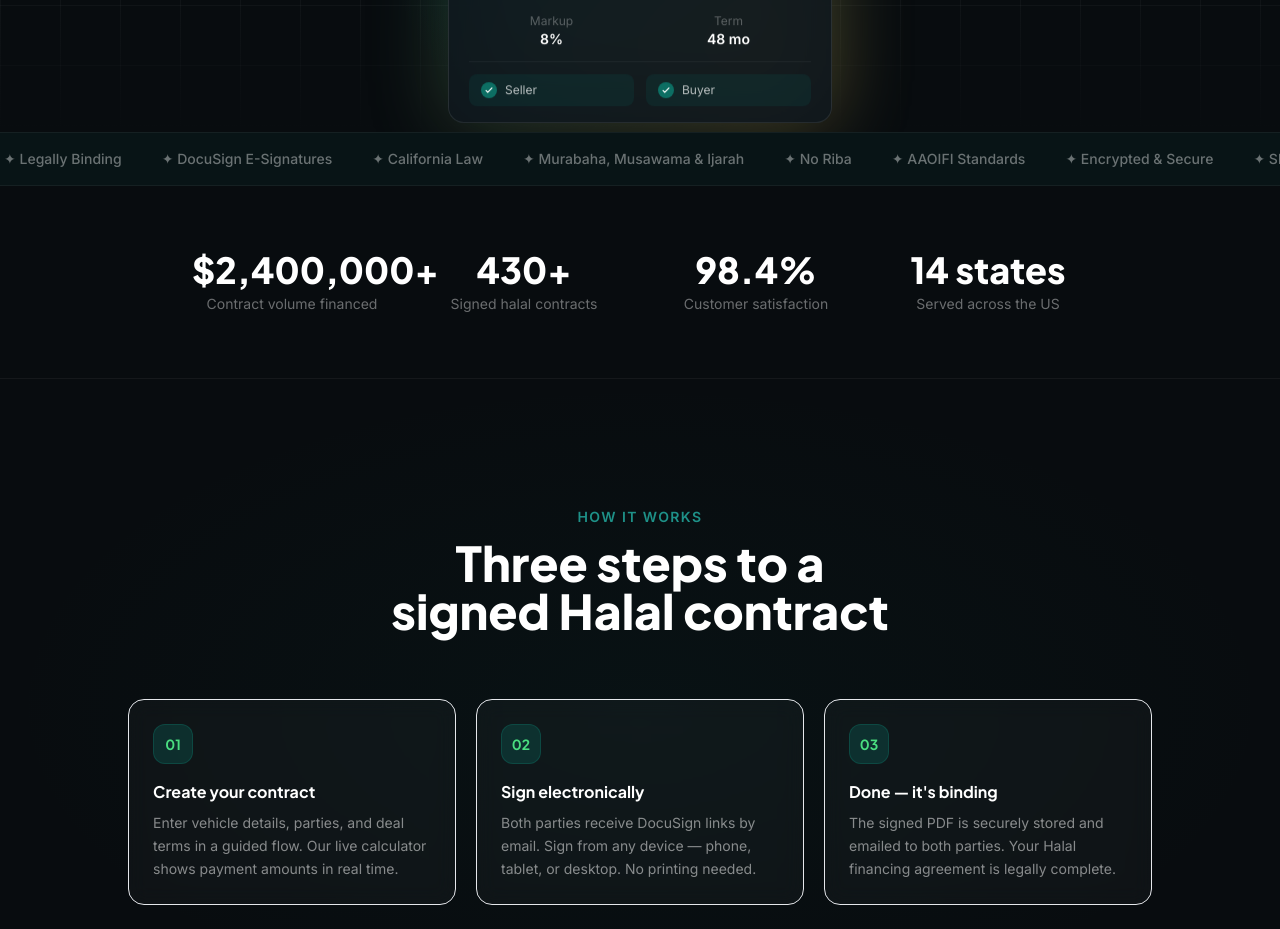
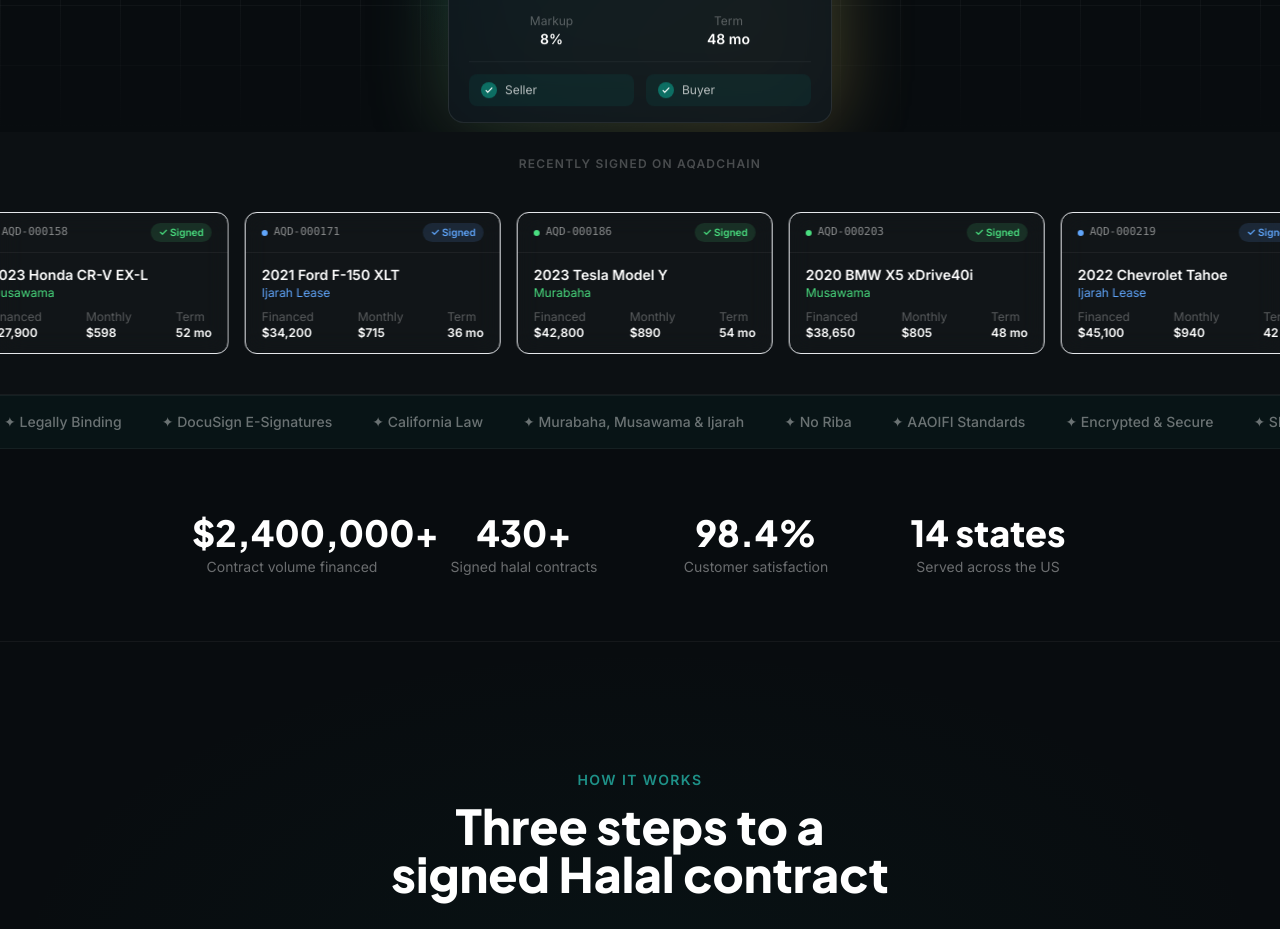
Before and after one commit to Eldor575636/aqadchain, a React (Create React App) app in the folder frontend/: page / in a window 1280 px wide. Shown: the part 780-1709 px from the top of the page. Built offline with nearby package versions, Linux system fonts and the light colour scheme.

Commit message:
feat: add scrolling row of example signed deal cards below hero

```diff
--- a/frontend/src/pages/Home.js
+++ b/frontend/src/pages/Home.js
@@ -170,6 +170,71 @@ function FloatingContractCard() {
         </div>
       </motion.div>
     </motion.div>
+  );
+}
+
+/* ─── Mini deal card ─────────────────────────────────────────────── */
+function MiniDealCard({ id, vehicle, type, amount, monthly, term, color }) {
+  return (
+    <div className="flex-shrink-0 w-64 rounded-xl border border-white/8 overflow-hidden"
+      style={{ background: 'rgba(255,255,255,0.025)', backdropFilter: 'blur(12px)' }}>
+      <div className="px-4 py-2.5 border-b border-white/5 flex items-center justify-between">
+        <div className="flex items-center gap-1.5">
+          <div className="w-1.5 h-1.5 rounded-full" style={{ background: color }} />
+          <span className="text-white/50 text-[11px] font-mono">{id}</span>
+        </div>
+        <span className="text-[10px] px-2 py-0.5 rounded-full font-semibold"
+          style={{ background: color + '22', color }}>
+          ✓ Signed
+        </span>
+      </div>
+      <div className="px-4 py-3">
+        <p className="text-white text-sm font-semibold truncate">{vehicle}</p>
+        <p className="text-xs mb-2" style={{ color }}>{type}</p>
+        <div className="flex justify-between text-xs">
+          <div>
+            <p className="text-white/30">Financed</p>
+            <p className="text-white font-semibold">{amount}</p>
+          </div>
+          <div>
+            <p className="text-white/30">Monthly</p>
+            <p className="text-white font-semibold">{monthly}</p>
+          </div>
+          <div>
+            <p className="text-white/30">Term</p>
+            <p className="text-white font-semibold">{term}</p>
+          </div>
+        </div>
+      </div>
+    </div>
+  );
+}
+
+const exampleDeals = [
+  { id: 'AQD-000142', vehicle: '2022 Toyota Camry XLE', type: 'Murabaha', amount: '$18,500', monthly: '$412', term: '48 mo', color: '#4ade80' },
+  { id: 'AQD-000158', vehicle: '2023 Honda CR-V EX-L', type: 'Musawama', amount: '$27,900', monthly: '$598', term: '52 mo', color: '#4ade80' },
+  { id: 'AQD-000171', vehicle: '2021 Ford F-150 XLT', type: 'Ijarah Lease', amount: '$34,200', monthly: '$715', term: '36 mo', color: '#60a5fa' },
+  { id: 'AQD-000186', vehicle: '2023 Tesla Model Y', type: 'Murabaha', amount: '$42,800', monthly: '$890', term: '54 mo', color: '#4ade80' },
+  { id: 'AQD-000203', vehicle: '2020 BMW X5 xDrive40i', type: 'Musawama', amount: '$38,650', monthly: '$805', term: '48 mo', color: '#4ade80' },
+  { id: 'AQD-000219', vehicle: '2022 Chevrolet Tahoe', type: 'Ijarah Lease', amount: '$45,100', monthly: '$940', term: '42 mo', color: '#60a5fa' },
+  { id: 'AQD-000234', vehicle: '2023 Lexus RX 350', type: 'Murabaha', amount: '$31,400', monthly: '$652', term: '48 mo', color: '#4ade80' },
+  { id: 'AQD-000251', vehicle: '2021 Jeep Wrangler Rubicon', type: 'Musawama', amount: '$29,750', monthly: '$615', term: '46 mo', color: '#4ade80' },
+];
+
+function DealTicker() {
+  const doubled = [...exampleDeals, ...exampleDeals];
+  return (
+    <div className="overflow-hidden py-10">
+      <motion.div
+        animate={{ x: ['0%', '-50%'] }}
+        transition={{ duration: 50, repeat: Infinity, ease: 'linear' }}
+        className="flex gap-4 w-max"
+      >
+        {doubled.map((deal, i) => (
+          <MiniDealCard key={i} {...deal} />
+        ))}
+      </motion.div>
+    </div>
   );
 }
 
@@ -817,6 +882,12 @@ export default function Home() {
           style={{ background: 'linear-gradient(to top, #080C0F, transparent)' }} />
       </section>
 
+      {/* ── EXAMPLE DEALS TICKER ─────────────────────────────────── */}
+      <section className="border-b border-white/5" style={{ background: 'rgba(255,255,255,0.015)' }}>
+        <p className="text-center text-white/25 text-xs font-semibold uppercase tracking-widest pt-6">Recently signed on AqadChain</p>
+        <DealTicker />
+      </section>
+
       {/* ── TRUST TICKER ────────────────────────────────────────── */}
       <TrustTicker />
 
```
